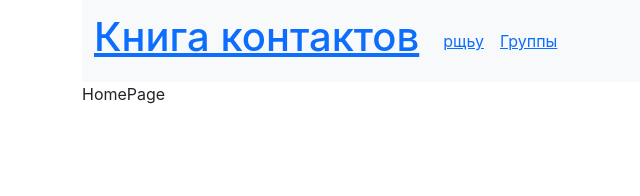
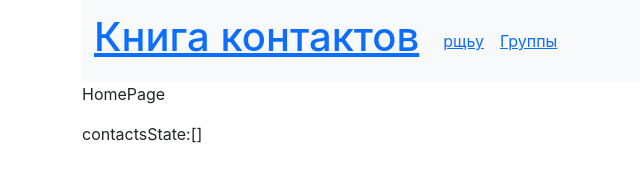
Before and after one commit to taraswww777/rs-mfd-contact-list, a React (Create React App) app: page / in a window 1280 px wide. Shown: the top 196 px of the page, without its empty margins (0-640 px from the left). Built offline with nearby package versions, Linux system fonts and the light colour scheme.

Commit message:
add state and types

```diff
--- a/src/App.tsx
+++ b/src/App.tsx
@@ -1,11 +1,18 @@
-import React from 'react';
+import React, {useState} from 'react';
 import './App.scss';
 import {ThemeProvider} from 'react-bootstrap';
 import {BrowserRouter, Route, Routes} from 'react-router-dom';
 import {Layout} from './components/Layout';
 import {HomePage, GroupPage} from './pages';
+import {ContactDto} from './types/dto/ContactDto';
+import {FavoriteContactsDto} from './types/dto/FavoriteContactsDto';
+import {GroupContactsDto} from './types/dto/GroupContactsDto';
 
 export const App = () => {
+  const contactsState = useState<ContactDto[]>([]);
+  const favoriteContactsState = useState<FavoriteContactsDto>([]);
+  const groupContactsState = useState<GroupContactsDto[]>([]);
+
   return (
     <ThemeProvider
       breakpoints={['xxxl', 'xxl', 'xl', 'lg', 'md', 'sm', 'xs', 'xxs']}
@@ -14,8 +21,20 @@ export const App = () => {
       <BrowserRouter>
         <Routes>
           <Route path="/" element={<Layout />}>
-            <Route index element={<HomePage />} />
-            <Route path="group" element={<GroupPage />} />
+            <Route index element={
+              <HomePage
+                contactsState={contactsState}
+                favoriteContactsState={favoriteContactsState}
+                groupContactsState={groupContactsState}
+              />
+            } />
+            <Route path="group" element={
+              <GroupPage
+                contactsState={contactsState}
+                favoriteContactsState={favoriteContactsState}
+                groupContactsState={groupContactsState}
+              />
+            } />
           </Route>
         </Routes>
       </BrowserRouter>
--- a/src/pages/GroupPage.tsx
+++ b/src/pages/GroupPage.tsx
@@ -1,5 +1,14 @@
-export const GroupPage = () => {
+import React, {FC} from 'react';
+import {CommonPageProps} from './types';
+
+export const GroupPage: FC<CommonPageProps> = ({contactsState}) => {
   return (
-    <div>GroupPage</div>
+    <div>
+      <p>GroupPage</p>
+      <p>
+        contactsState:
+        {JSON.stringify(contactsState[0])}
+      </p>
+    </div>
   );
 }
--- a/src/pages/HomePage.tsx
+++ b/src/pages/HomePage.tsx
@@ -1,5 +1,16 @@
-export const HomePage = () => {
+import {FC} from 'react';
+import {CommonPageProps} from './types';
+
+export const HomePage: FC<CommonPageProps> = ({
+  contactsState
+}) => {
   return (
-    <div>HomePage</div>
+    <div>
+      <p>HomePage</p>
+      <p>
+        contactsState:
+        {JSON.stringify(contactsState[0])}
+      </p>
+    </div>
   );
 }
--- /dev/null
+++ b/src/pages/types.ts
@@ -0,0 +1,10 @@
+import {State} from '../types/common';
+import {ContactDto} from '../types/dto/ContactDto';
+import {FavoriteContactsDto} from '../types/dto/FavoriteContactsDto';
+import {GroupContactsDto} from '../types/dto/GroupContactsDto';
+
+export interface CommonPageProps {
+  contactsState: State<ContactDto[]>,
+  favoriteContactsState: State<FavoriteContactsDto>
+  groupContactsState: State<GroupContactsDto[]>
+}
--- /dev/null
+++ b/src/types/common.ts
@@ -0,0 +1,5 @@
+import {Dispatch, SetStateAction} from 'react';
+
+export type State<TState> = [
+  TState, Dispatch<SetStateAction<TState>>
+]
--- /dev/null
+++ b/src/types/dto/ContactDto.ts
@@ -0,0 +1,13 @@
+export interface ContactDto {
+  id: string;
+  /** телефон */
+  phone: string
+  /** имя */
+  name: string
+  /** дата рождения */
+  birthday: string
+  /** адрес */
+  address: string
+  /** фото */
+  photo: string
+}
--- /dev/null
+++ b/src/types/dto/FavoriteContactsDto.ts
@@ -0,0 +1,3 @@
+import {ContactDto} from './ContactDto';
+
+export type FavoriteContactsDto = ContactDto['id'][];
--- /dev/null
+++ b/src/types/dto/GroupContactsDto.ts
@@ -0,0 +1,9 @@
+export interface GroupContactsDto {
+  id: string;
+  /** Название */
+  name: string,
+  /** Описание группы */
+  description: string,
+  /** Фото */
+  photo: string,
+}
```
